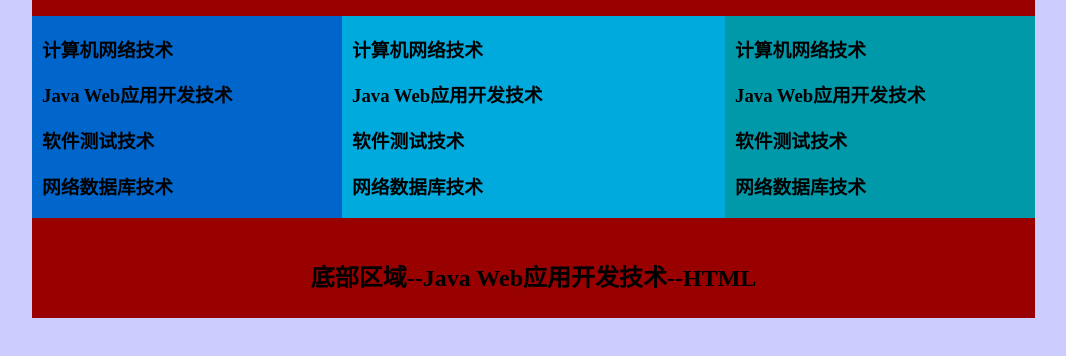
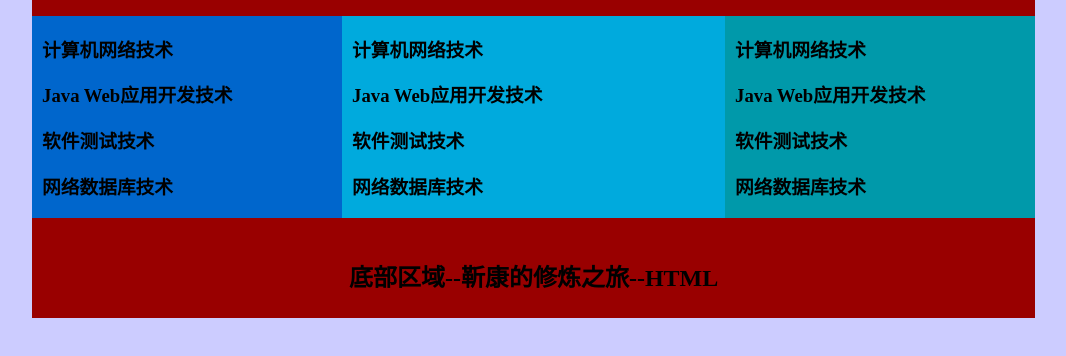
Before and after one commit to jinkang0911/123, a plain HTML site: page index.html in a window 1280 px wide. Shown: the part 134-490 px from the top of the page, without its empty margins (100-1166 px from the left). Drawn offline with Linux system fonts and the light colour scheme.

Commit message:
Update index.html

```diff
--- a/index.html
+++ b/index.html
@@ -6,7 +6,7 @@ and open the template in the editor.
 -->
 <html>
     <head>
-        <title>Java Web应用开发技术--HTML</title>
+        <title>靳康的修炼之旅</title>
         <meta charset="UTF-8">
         <meta name="viewport" content="width=device-width, initial-scale=1.0">
     </head>
@@ -47,7 +47,7 @@ and open the template in the editor.
                      line-height: 80px; text-align:  center;">
                     <div style=" display:  inline-block;
                          vertical-align:  middle;">
-                        <h2>底部区域--Java Web应用开发技术--HTML</h2>
+                        <h2>底部区域--靳康的修炼之旅--HTML</h2>
                     </div>
                 </div>
             </div>
```
